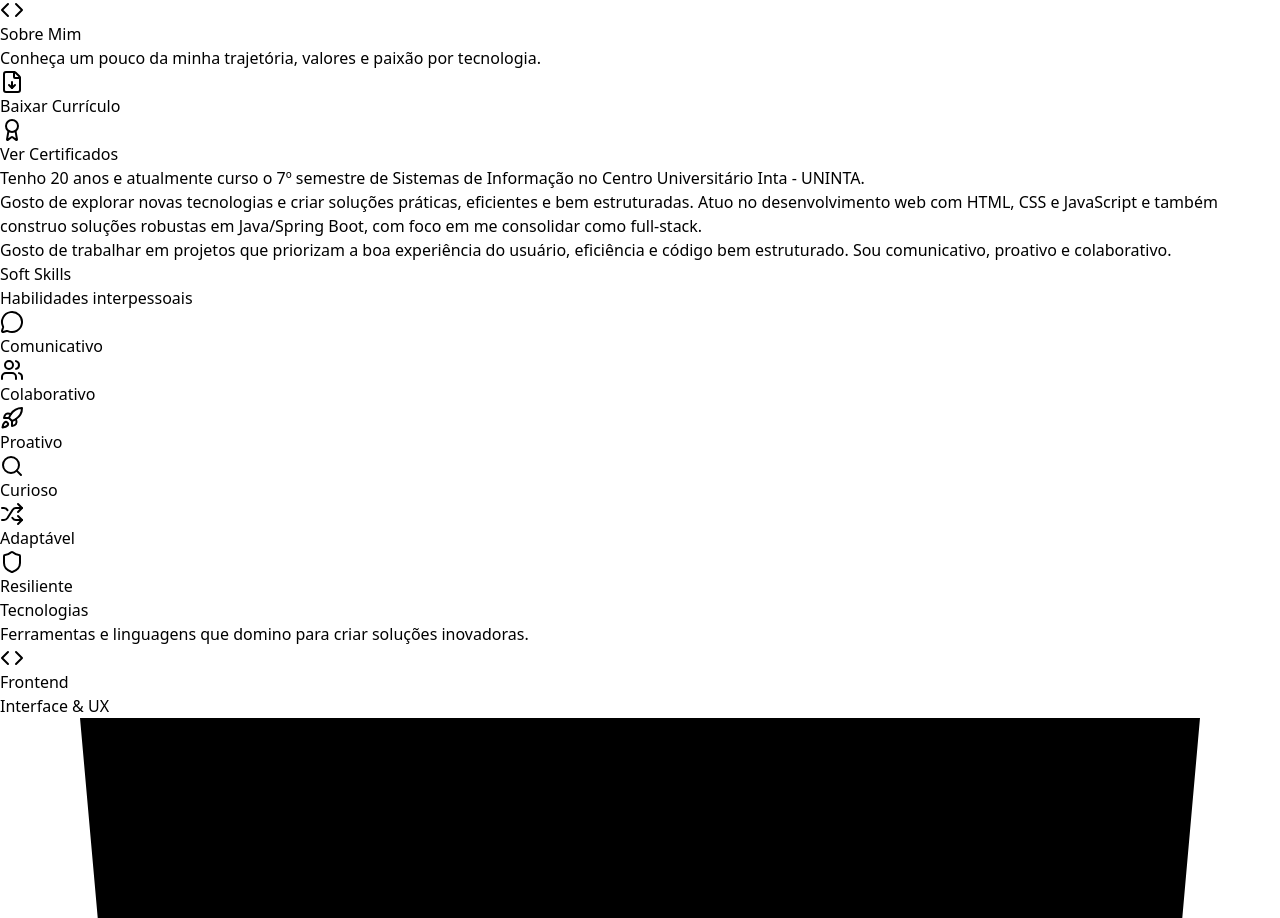
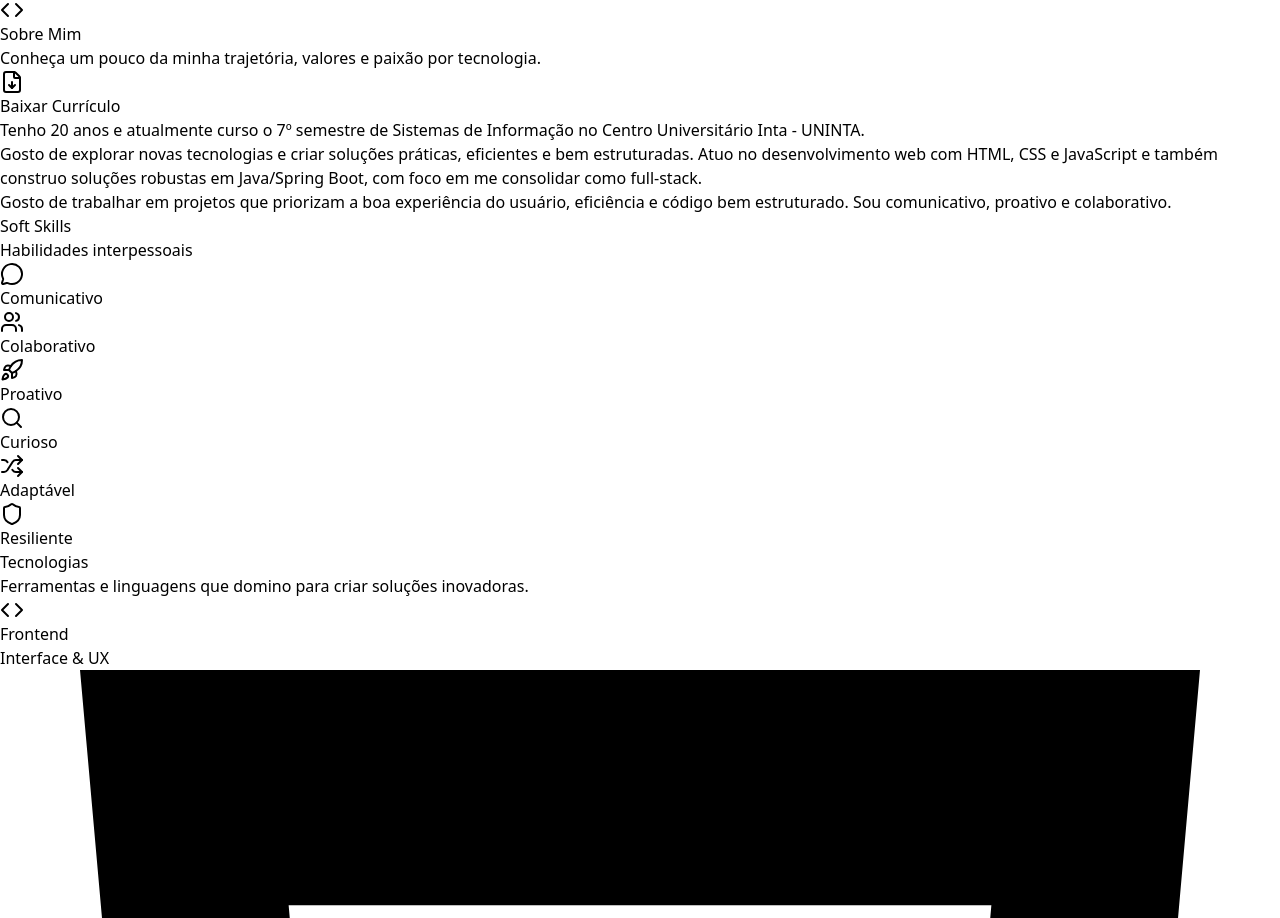
Before and after one commit to Victornck/Curriculum, a React (Vite) app: page / in a window 1280 px wide. Shown: the part 5610-6528 px from the top of the page. Built offline with nearby package versions, Linux system fonts and the light colour scheme.

Commit message:
Correção curriculo

```diff
--- a/src/App.jsx
+++ b/src/App.jsx
@@ -381,7 +381,7 @@ const App = () => {
               <div className="flex flex-col gap-4">
                 <div className="flex flex-col gap-4">
                   <a
-                    href="/curriculo.pdf"
+                    href="/CURRÍCULO VICTOR GABRIEL BERLINCK.docx.pdf"
                     download
                     className="flex items-center justify-center gap-2 bg-gradient-to-r from-purple-500 to-purple-700 text-white py-4 rounded-xl font-semibold hover:shadow-lg hover:shadow-purple-500/30 transition-all"
                   >
@@ -390,13 +390,13 @@ const App = () => {
                   </a>
                 </div>
 
-                <button
+                {/* <button
                   onClick={() => setShowCertificados(true)}
                   className="flex items-center justify-center gap-2 border border-purple-500/40 text-purple-400 py-4 rounded-xl font-semibold hover:bg-purple-500/10 transition-all"
                 >
                   <Award className="w-5 h-5" />
                   Ver Certificados
-                </button>
+                </button> */}
               </div>
             </div>
 
```
Also changed, not shown: 2 other files (tests, documents, lock files or other folders).
